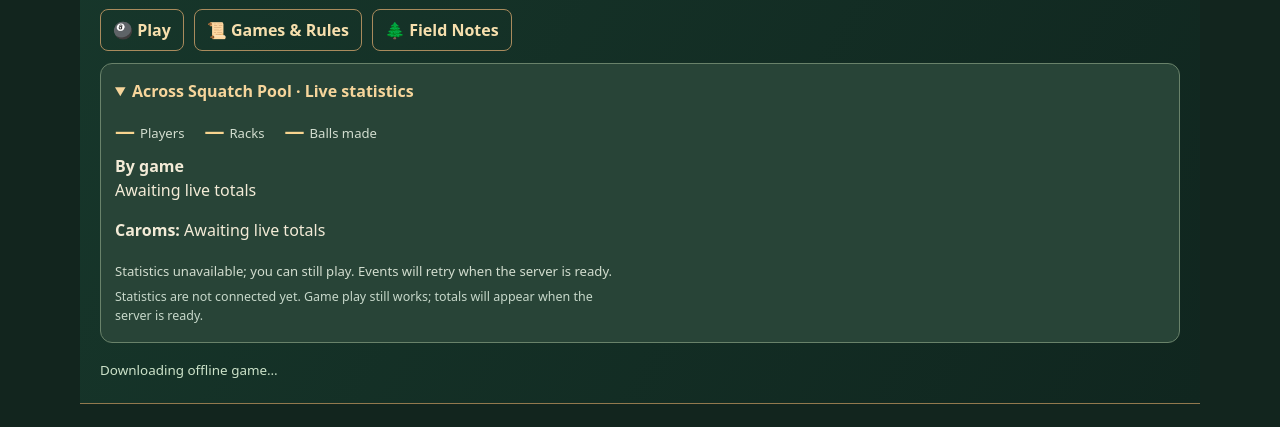
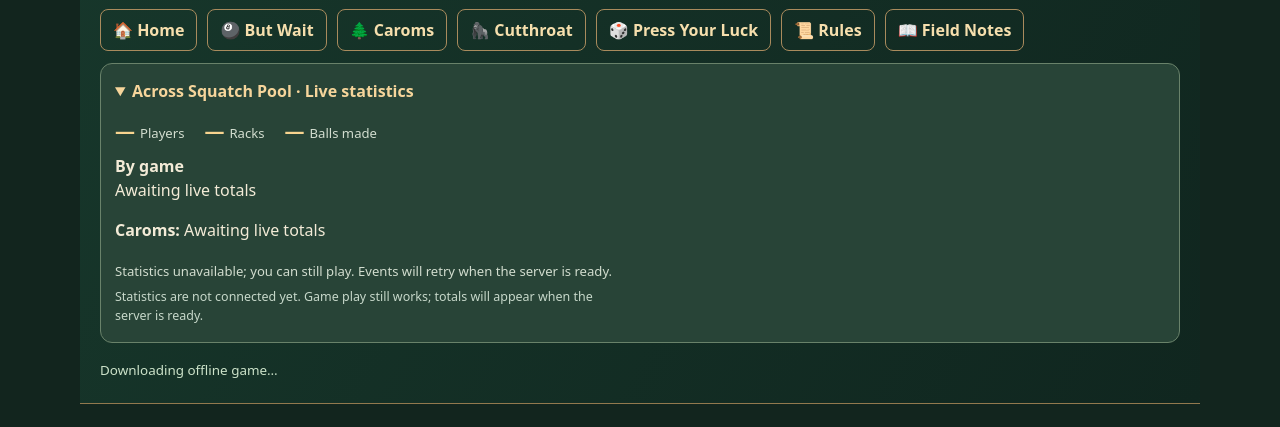
Before and after one commit to subiki/squatchpool, a website: page caroms.html in a window 1280 px wide. Shown: the part 126-553 px from the top of the page. Drawn offline with Linux system fonts and the light colour scheme; no server answers.

Commit message:
feat(nav): consistent direct game navigation on caroms.html

```diff
--- a/caroms.html
+++ b/caroms.html
@@ -44,7 +44,7 @@ details.panel[open]>summary{border-bottom:1px solid #728b72}
 <header class="squatch-unified-header">
 <div class="squatch-brand-row"><div class="brand-mark" aria-hidden="true">♠</div><div><p class="eyebrow">The 4T's · Somewhere in the Cascades</p><h1>SQUATCH <span>POOL</span></h1></div></div>
 <div class="squatch-release" aria-label="Version and deployment"><span class="prototype">FIRST BREAK / v0.1</span><span>LAST DEPLOYED <time id="deployment-time">Unavailable</time></span><span id="deployment-note">Deployment metadata not loaded</span></div>
-<nav class="squatch-header-nav" aria-label="Explore Squatch Pool"><a href="./" >🎱 Play</a><a href="./rules.html" >📜 Games &amp; Rules</a><a href="./archive.html" >🌲 Field Notes</a></nav>
+<nav class="squatch-header-nav" aria-label="Explore Squatch Pool"><a href="/">🏠 Home</a><a href="/but-wait.html">🎱 But Wait</a><a href="/caroms.html" aria-current="page">🌲 Caroms</a><a href="/cutthroat.html">🦍 Cutthroat</a><a href="/press-your-luck.html">🎲 Press Your Luck</a><a href="/rules.html">📜 Rules</a><a href="/archive.html">📖 Field Notes</a></nav>
 <details class="squatch-header-stats" open><summary>Across Squatch Pool · Live statistics</summary>
 <div class="squatch-stat-numbers" aria-label="Site-wide statistics"><div class="stat"><strong id="site-stats-players">—</strong><span>Players</span></div><div class="stat"><strong id="site-stats-racks">—</strong><span>Racks</span></div><div class="stat"><strong id="site-stats-balls">—</strong><span>Balls made</span></div></div>
 <div class="stats-breakdown"><strong>By game</strong><div id="site-stats-breakdown">Awaiting live totals</div></div>
```
